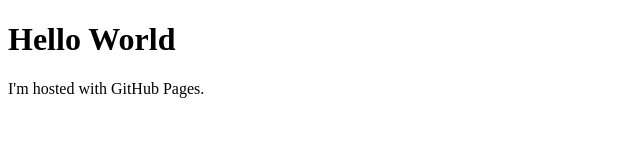
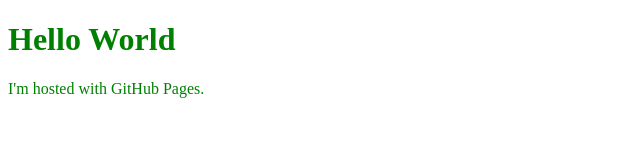
Before and after one commit to kevinhui98/kevinhui98.github.io, a plain HTML site: page index.html in a window 1280 px wide. Shown: the whole page, without its empty margins (0-640 px from the left). Drawn offline with Linux system fonts and the light colour scheme.

Commit message:
adding css file

```diff
--- a/index.html
+++ b/index.html
@@ -1,5 +1,8 @@
 <!DOCTYPE html>
 <html>
+    <head>
+        <link rel ="stylesheet" href="personal.css">
+    </head>
     <body>
         <h1>Hello World</h1>
         <p>I'm hosted with GitHub Pages.</p>
--- /dev/null
+++ b/personal.css
@@ -0,0 +1,3 @@
+body{
+    color : green;
+}
```
